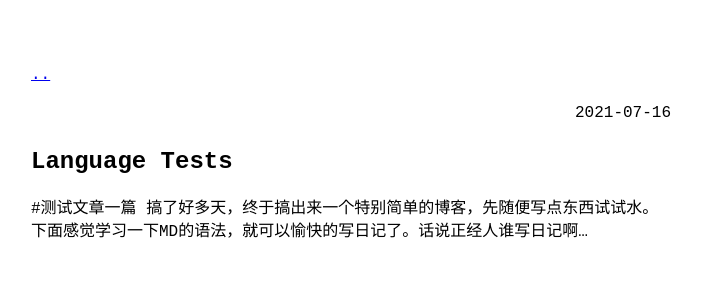
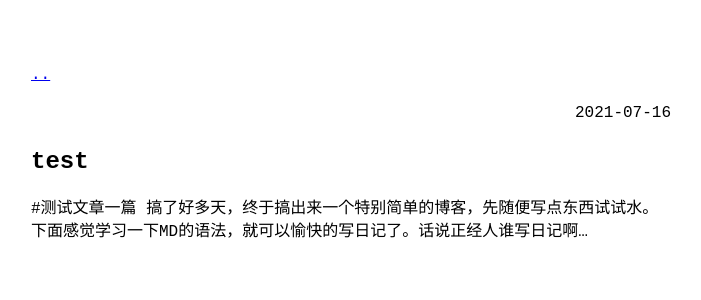
Before and after one commit to lccccc1024/lccccc1024.github.io, a Jekyll site: the page built from _posts/2021-07-16-test.md, in a window 1280 px wide. Shown: the top 300 px of the page, without its empty margins (289-990 px from the left). Built offline with Jekyll 4.4.1, drawn with Linux system fonts in a browser that asks for light colours.

Commit message:
Update 2021-07-16-test.md

```diff
--- a/_posts/2021-07-16-test.md
+++ b/_posts/2021-07-16-test.md
@@ -1,7 +1,6 @@
 ---
 layout: post
-title: "Language Tests"
-category: example2
+title: "test"
 ---
 
 
```
